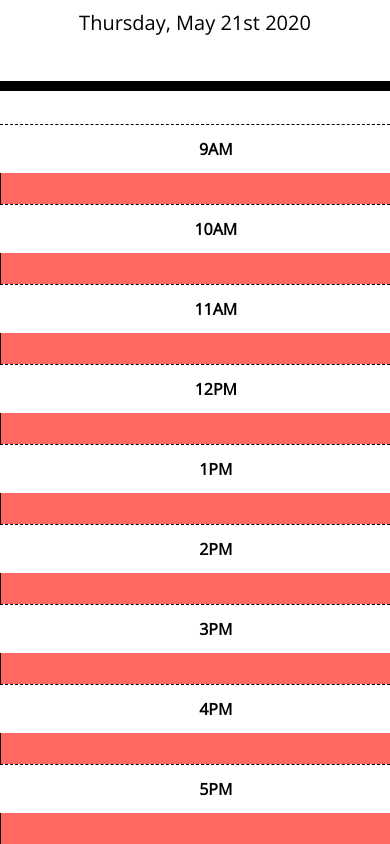
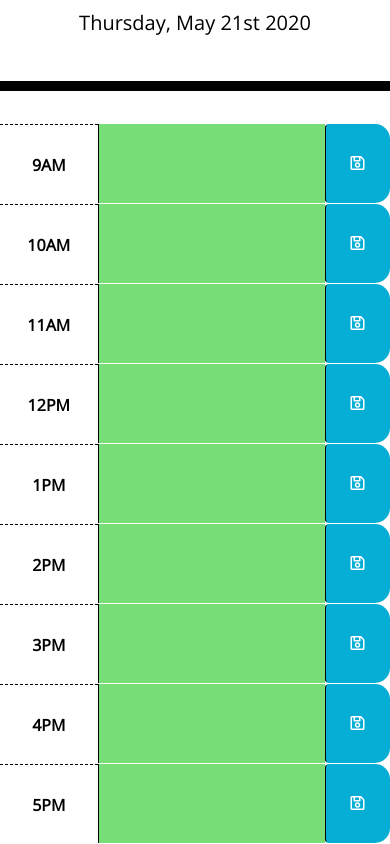
Before and after one commit to JN3AZ/Work-Day-Scheduler, a plain HTML site: page index.html in a window 390 px wide. Shown: the part 256-1100 px from the top of the page. Drawn offline with nearby package versions, Linux system fonts and the light colour scheme.

Commit message:
added time block attr to each div class to allow past/present/future color code to work also fixed bootstrap functunality to work on small screens properly by col-3 col-7 and col-2 to respective areas

```diff
--- a/app.js
+++ b/app.js
@@ -5,17 +5,21 @@ $(".time-block").each(function(){
     const currentHour = parseInt(moment().format("H"));
     const hour = parseInt($(this).attr("data-hour"));
 
+
+
     if(hour < currentHour){
+
         //past time block
         $(this).find("textarea").addClass("past");
     }else if (hour > currentHour){
+
         //future
         $(this).find("textarea").addClass("future");
     }else {
+
         //curent hour
         $(this).find("textarea").addClass("present");
     }
-    // console.log(hour, currentHour);
 });
 
 $("#9a").val(localStorage.getItem("9a"));
--- a/index.html
+++ b/index.html
@@ -30,76 +30,76 @@
     </header>
 
     <div class="container">
-      <div class="row time-block">
-        <div class="col-md-1 hour">
+      <div class="row time-block" data-hour="9">
+        <div class="col-3 col-md-1 hour">
           9AM
         </div>
-        <textarea class="col-md-10 description" id="9a"></textarea>
-        <button class="col-md-1 btn saveBtn far fa-save"></button>
+        <textarea class="col-7 col-md-10 description" id="9a"></textarea>
+        <button class="col-2 col-md-1 btn saveBtn far fa-save"></button>
       </div>
 
-      <div class="row time-block">
-        <div class="col-md-1 hour">
+      <div class="row time-block" data-hour="10">
+        <div class="col-3 col-md-1 hour">
           10AM
         </div>
-        <textarea class="col-md-10 description" id="10a"></textarea>
-        <button class="col-md-1 btn saveBtn far fa-save"></button>
+        <textarea class="col-7 col-md-10 description" id="10a"></textarea>
+        <button class="col-2 col-md-1 btn saveBtn far fa-save"></button>
       </div>
 
-      <div class="row time-block">
-        <div class="col-md-1 hour">
+      <div class="row time-block" data-hour="11">
+        <div class="col-3 col-md-1 hour">
           11AM
         </div>
-        <textarea class="col-md-10 description" id="11a"></textarea>
-        <button class="col-md-1 btn saveBtn far fa-save"></button>
+        <textarea class="col-7 col-md-10 description" id="11a"></textarea>
+        <button class="col-2 col-md-1 btn saveBtn far fa-save"></button>
       </div>
 
-      <div class="row time-block">
-        <div class="col-md-1 hour">
+      <div class="row time-block" data-hour="12">
+        <div class="col-3 col-md-1 hour">
           12PM
         </div>
-        <textarea class="col-md-10 description" id="12p"></textarea>
-        <button class="col-md-1 btn saveBtn far fa-save"></button>
+        <textarea class="col-7 col-md-10 description" id="12p"></textarea>
+        <button class="col-2 col-md-1 btn saveBtn far fa-save"></button>
       </div>
 
-      <div class="row time-block">
-        <div class="col-md-1 hour">
+      <div class="row time-block" data-hour="13">
+        <div class="col-3 col-md-1 hour">
           1PM
         </div>
-        <textarea class="col-md-10 description" id="13p"></textarea>
-        <button class="col-md-1 btn saveBtn far fa-save"></button>
+        <textarea class="col-7 col-md-10 description" id="13p"></textarea>
+        <button class="col-2 col-md-1 btn saveBtn far fa-save"></button>
       </div>
 
-      <div class="row time-block">
-        <div class="col-md-1 hour">
+      <div class="row time-block" data-hour="14">
+        <div class="col-3 col-md-1 hour">
           2PM
         </div>
-        <textarea class="col-md-10 description" id="14p"></textarea>
-        <button class="col-md-1 btn saveBtn far fa-save"></button>
+        <textarea class="col-7 col-md-10 description" id="14p"></textarea>
+        <button class="col-2 col-md-1 btn saveBtn far fa-save"></button>
       </div>
 
-      <div class="row time-block">
-        <div class="col-md-1 hour">
+      <div class="row time-block" data-hour="15">
+        <div class="col-3 col-md-1 hour">
           3PM
         </div>
-        <textarea class="col-md-10 description" id="15p"></textarea>
-        <button class="col-md-1 btn saveBtn far fa-save"></button>
+        <textarea class="col-7 col-md-10 description" id="15p"></textarea>
+        <button class="col-2 col-md-1 btn saveBtn far fa-save"></button>
       </div>
 
-      <div class="row time-block">
-        <div class="col-md-1 hour">
+      <div class="row time-block" data-hour="16">
+        <div class="col-3 col-md-1 hour">
           4PM
         </div>
-        <textarea class="col-md-10 description" id="16p"></textarea>
-        <button class="col-md-1 btn saveBtn far fa-save"></button>
+        <textarea class="col-7 col-md-10 description" id="16p"></textarea>
+        <button class="col-2 col-md-1 btn saveBtn far fa-save"></button>
       </div>
 
-      <div class="row time-block">
-        <div class="col-md-1 hour">
+      <div class="row time-block" data-hour="17">
+        <div class="col-3 col-md-1 hour">
           5PM
         </div>
-        <textarea class="col-md-10 description" id="17p"></textarea>
-        <button class="col-md-1 btn saveBtn far fa-save"></button>
+        <textarea class="col-7 col-md-10 description" id="17p"></textarea>
+        <button class="col-2 col-md-1 btn saveBtn far fa-save"></button>
       </div>
     </div>
 
```
